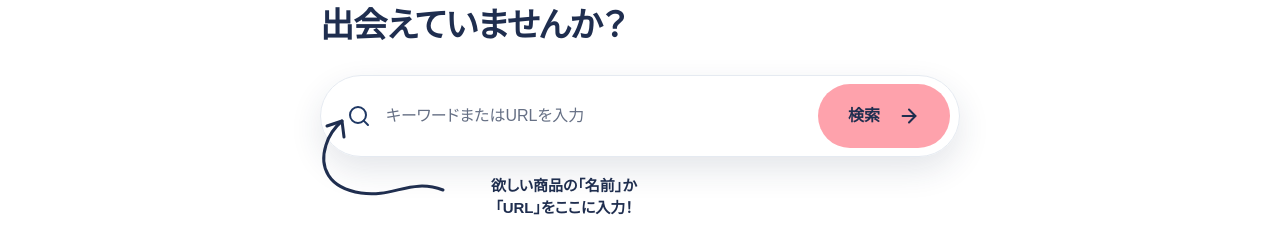
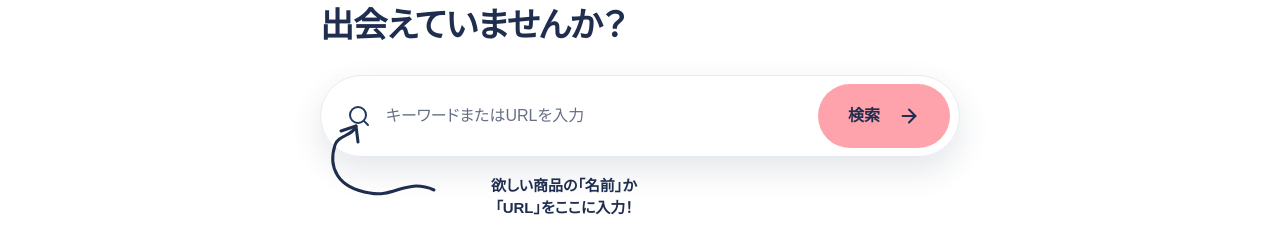
Before and after one commit to tetsufujita/jplanet-commerce-mock, a React (Vite) app: page /sazo-commerce-mock in a window 1280 px wide. Shown: the part 4336-4584 px from the top of the page. Built offline with nearby package versions, Linux system fonts and the light colour scheme.

Commit message:
fix: refine home search guidance arrow

```diff
--- a/src/sazo-commerce/HomeView.tsx
+++ b/src/sazo-commerce/HomeView.tsx
@@ -569,10 +569,10 @@ function SearchDiscovery({ dispatch, state }: Pick<HomeViewProps, "dispatch" | "
           viewBox="0 0 140 92"
         >
           <path
-            d="M132 84 C100 72 82 92 50 87 C17 82 8 61 15 39 C18 29 24 21 31 15"
+            d="M114 84 C86 72 74 92 50 87 C17 82 8 61 15 39 C18 29 33 30 36 20"
             data-search-guidance-curve
           />
-          <path d="M16 20 L31 15 L33 31" data-search-guidance-head />
+          <path d="M21 25 L36 20 L38 36" data-search-guidance-head />
         </svg>
         <p>{t("sazo.home.searchHint")}</p>
       </div>
```
Also changed, not shown: src/sazo-commerce/sazo.css, 1 other file (tests, documents, lock files or other folders).
